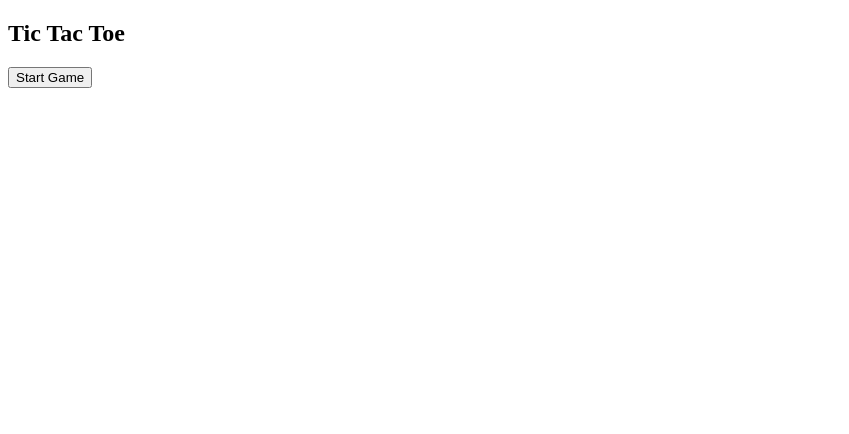
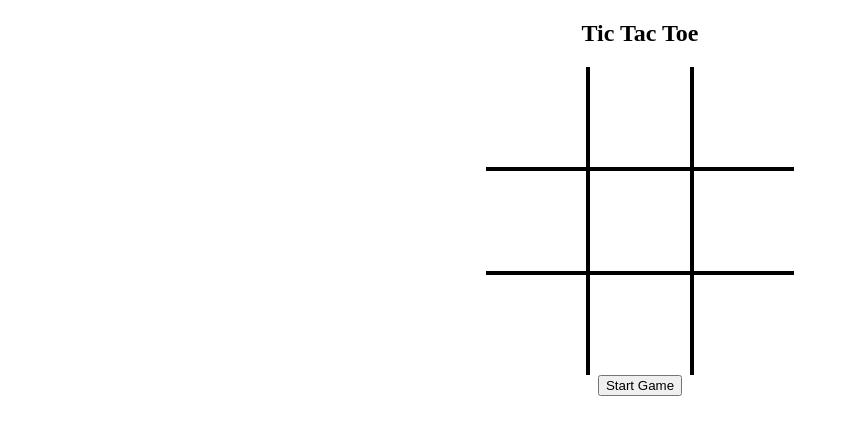
Before and after one commit to BurlingtonCodeAcademy/tic-tac-toe-tabi-jen, a plain HTML site: page index.html in a window 1280 px wide. Shown: the whole page, without its empty margins (0-849 px from the left). Drawn offline with Linux system fonts and the light colour scheme.

Commit message:
basic layout

```diff
--- a/index.html
+++ b/index.html
@@ -12,20 +12,20 @@
 <body>
   <h2>Tic Tac Toe</h2>
   <div class="board">
-    <div id="row-1">
-      <div id="cell-0"></div>
-      <div id="cell-1"></div>
-      <div id="cell-2"></div>
+    <div class = "boardRow" id="row-1">
+      <div class = "cellContainer" id="cell-0"></div>
+      <div class = "cellContainer" id="cell-1"></div>
+      <div class = "cellContainer" id="cell-2"></div>
     </div>
-    <div id="row-2">
-      <div id="cell-3"></div>
-      <div id="cell-4"></div>
-      <div id="cell-5"></div>
+    <div class = "boardRow" id="row-2">
+      <div class = "cellContainer" id="cell-3"></div>
+      <div class = "cellContainer" id="cell-4"></div>
+      <div class = "cellContainer" id="cell-5"></div>
     </div>
-    <div id="row-3">
-      <div id="cell-6"></div>
-      <div id="cell-7"></div>
-      <div id="cell-8"></div>
+    <div class = "boardRow" id="row-3">
+      <div class = "cellContainer" id="cell-6"></div>
+      <div class = "cellContainer" id="cell-7"></div>
+      <div class = "cellContainer" id="cell-8"></div>
     </div>
   </div>
 
--- a/ttt.css
+++ b/ttt.css
@@ -0,0 +1,76 @@
+/*-----containers-----*/
+.board {
+    display: flex;
+    flex-direction: column;
+    justify-content: center;
+}
+
+.boardRow {
+    display: flex;
+    flex-direction: row;
+    justify-content: center;
+}
+
+.cellContainer {
+    height: 100px;
+    width: 100px;
+}
+
+.status {
+    display: flex;
+    justify-content: center;
+    /*add in padding/margin for top*/
+}
+
+h2 {
+    text-align: center;
+}
+
+/*----cells----*/
+
+#cell-0 {
+    border-bottom: solid black 2px;
+    border-right: solid black 2px;
+}
+#cell-1 {
+    border-left: solid black 2px;
+    border-bottom: solid black 2px;
+    border-right: solid black 2px;
+}
+
+#cell-2 {
+    border-left: solid black 2px;
+    border-bottom: solid black 2px;
+}
+
+#cell-3 {
+    border-top: solid black 2px;
+    border-right: solid black 2px;
+    border-bottom: solid black 2px;
+}
+
+#cell-4 {
+    border: solid black 2px;
+}
+
+#cell-5 {
+    border-top: solid black 2px;
+    border-left: solid black 2px;
+    border-bottom: solid black 2px;
+}
+
+#cell-6 {
+    border-top: solid black 2px;
+    border-right: solid black 2px;
+}
+
+#cell-7 {
+    border-left: solid black 2px;
+    border-top: solid black 2px;
+    border-right: solid black 2px;
+}
+
+#cell-8 {
+    border-left: solid black 2px;
+    border-top: solid black 2px;
+}
```
Also changed, not shown: notes.txt (added, +16 -0 lines).
